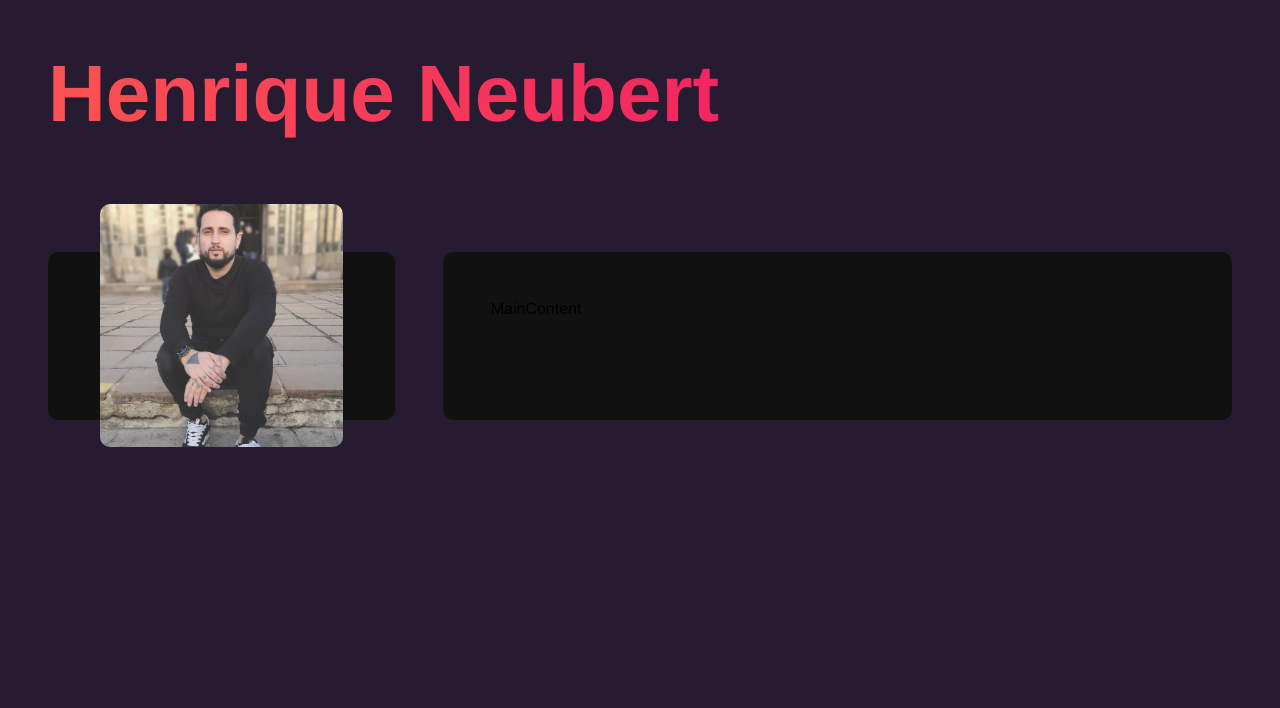
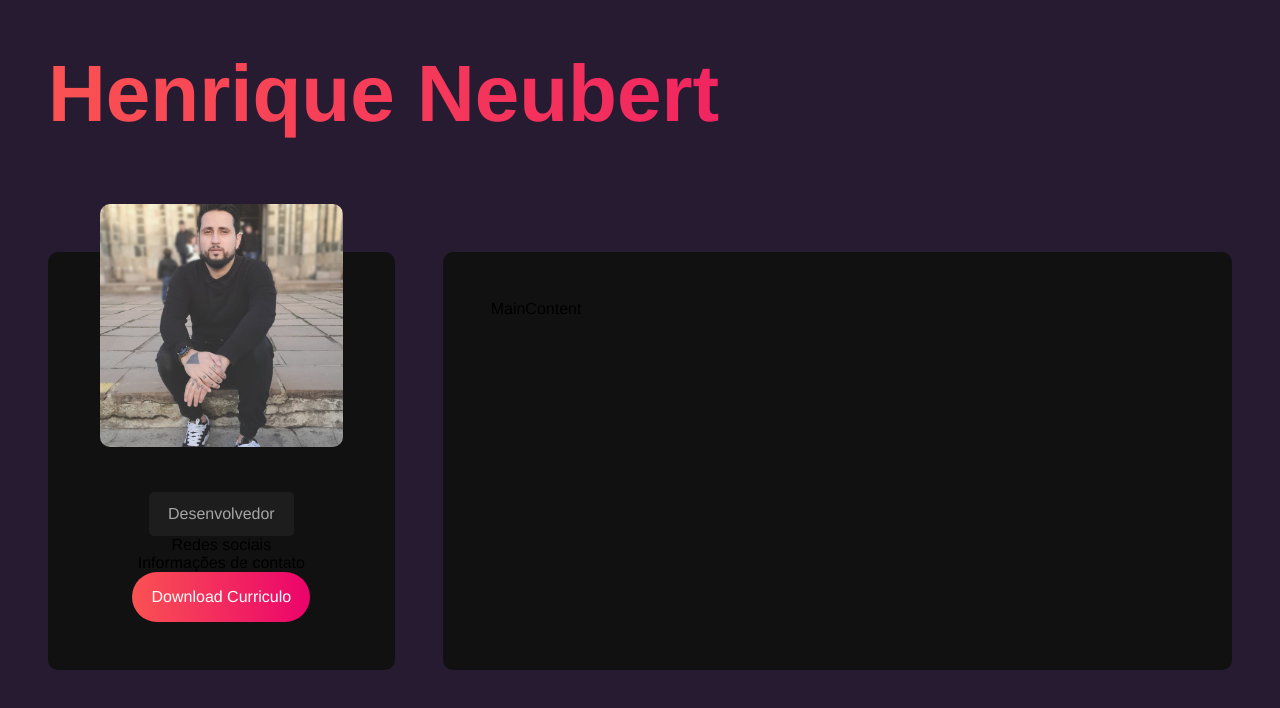
Before and after one commit to HenriqueNeubert/study-react-portfolio, a React (Vite) app: page / in a window 1280 px wide. Shown: the top 708 px of the page. Built offline with nearby package versions, Linux system fonts and the light colour scheme.

Commit message:
styles created mixin btn

```diff
--- a/src/styles/components/sidebar.sass
+++ b/src/styles/components/sidebar.sass
@@ -1,4 +1,5 @@
 @use '../variables'
+@use '../mixins'
 
 #sidebar
   flex: 1 1 0
@@ -19,3 +20,14 @@
 
     max-width: 70%
     border-radius: variables.$container-border-radius
+
+  .title
+    color: variables.$text-color-secondary
+    background-color: variables.$bg-color-secondary
+    border-radius: variables.$card-border-radius
+
+    margin-top: 12rem
+    padding: .8rem 1.2rem
+
+  .btn
+    @include mixins.btn
--- a/src/styles/mixins.sass
+++ b/src/styles/mixins.sass
@@ -0,0 +1,9 @@
+@use 'variables'
+
+@mixin btn
+  text-decoration: none
+  color: variables.$text-color
+
+  border-radius: 3rem
+  padding: 1rem 1.2rem
+  background: variables.$gradient
```
